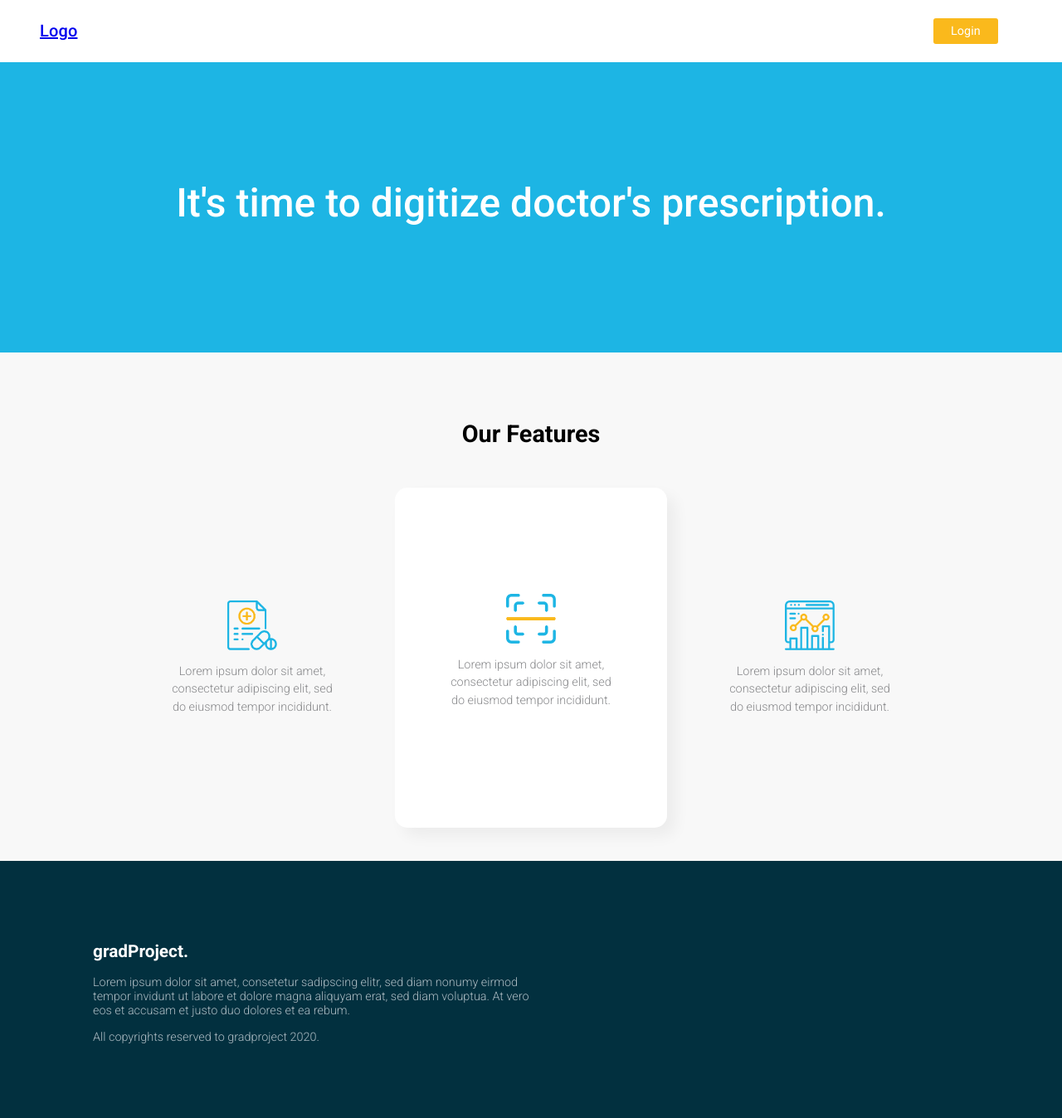
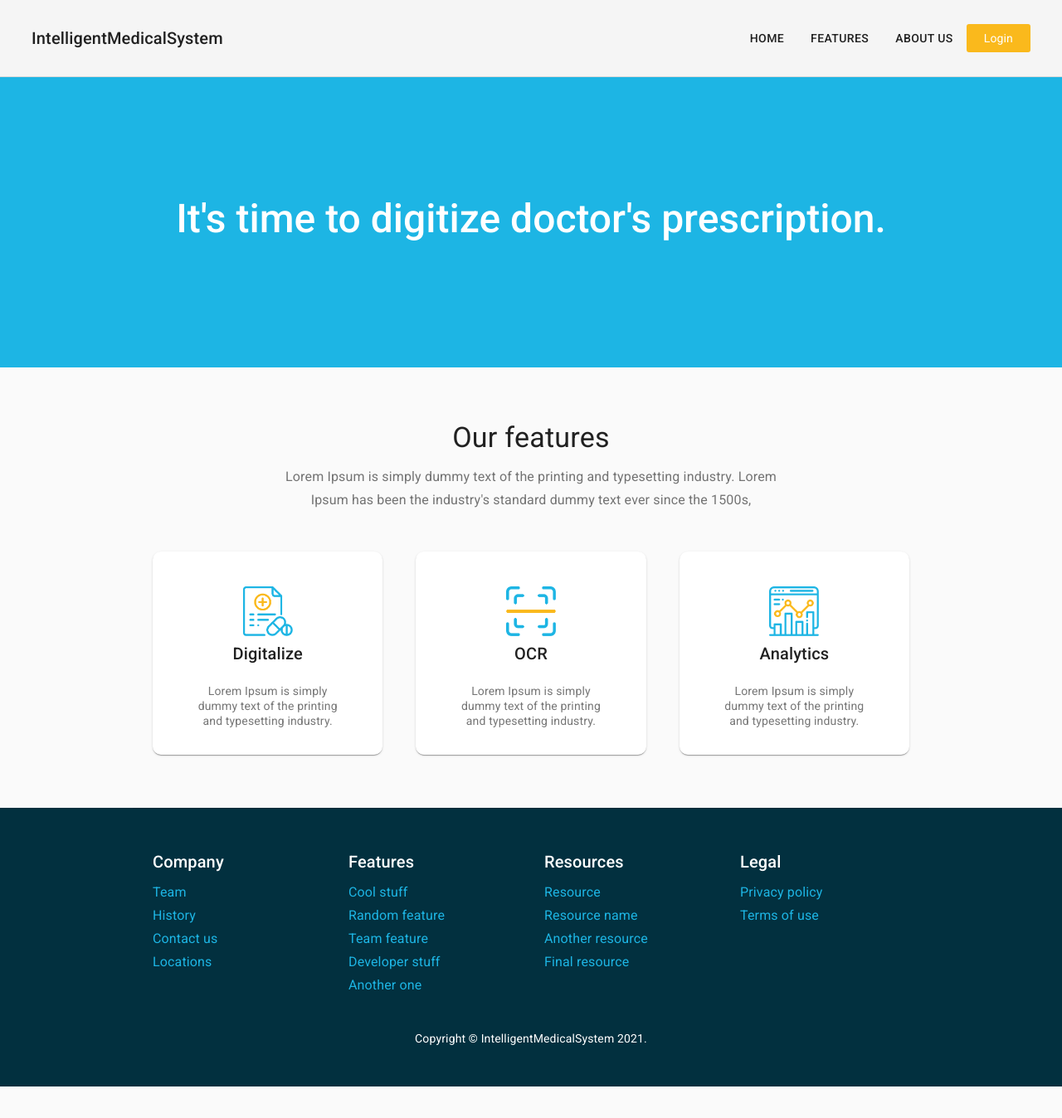
Before and after one commit to MahmoudSallam1/intelligent-medical-platform, a React (Create React App) app: page / in a window 1280 px wide. Shown: the top 1348 px of the page at 83% size. After the commit the page ends 1310 px from the top, so only its background shows below. Built offline with nearby package versions, Linux system fonts and the light colour scheme; no server answers.

Commit message:
redesining the landing page

```diff
--- a/public/index.html
+++ b/public/index.html
@@ -7,7 +7,8 @@
       name="description"
       content="Web site created using create-react-app"
     />
-    <title>Graudation Project</title>
+    <title>IntelligentMedicalSystem
+    </title>
 
     <link
       rel="stylesheet"
--- /dev/null
+++ b/src/components/footer/footer.js
@@ -0,0 +1,125 @@
+import React from "react";
+import AppBar from "@material-ui/core/AppBar";
+import Button from "@material-ui/core/Button";
+import Card from "@material-ui/core/Card";
+import CardActions from "@material-ui/core/CardActions";
+import CardContent from "@material-ui/core/CardContent";
+import CardHeader from "@material-ui/core/CardHeader";
+import CssBaseline from "@material-ui/core/CssBaseline";
+import Grid from "@material-ui/core/Grid";
+import StarIcon from "@material-ui/icons/StarBorder";
+import Toolbar from "@material-ui/core/Toolbar";
+import Typography from "@material-ui/core/Typography";
+import Link from "@material-ui/core/Link";
+import { makeStyles } from "@material-ui/core/styles";
+import Container from "@material-ui/core/Container";
+import Box from "@material-ui/core/Box";
+
+function Copyright() {
+  return (
+    <Typography variant="body2" color="" align="center">
+      {"Copyright © IntelligentMedicalSystem "}
+
+      {new Date().getFullYear()}
+      {"."}
+    </Typography>
+  );
+}
+
+const useStyles = makeStyles((theme) => ({
+  "@global": {
+    ul: {
+      margin: 0,
+      padding: 0,
+      listStyle: "none",
+    },
+  },
+  link: {
+    margin: theme.spacing(1, 1.5),
+    color: "#fff",
+  },
+
+  section: {
+    background: "#02303F",
+  },
+
+  footer: {
+    borderTop: `1px solid ${theme.palette.divider}`,
+    marginTop: theme.spacing(8),
+    paddingTop: theme.spacing(3),
+    paddingBottom: theme.spacing(3),
+    [theme.breakpoints.up("sm")]: {
+      paddingTop: theme.spacing(6),
+      paddingBottom: theme.spacing(6),
+      color: "#fff",
+    },
+  },
+}));
+
+const footers = [
+  {
+    title: "Company",
+    description: ["Team", "History", "Contact us", "Locations"],
+  },
+  {
+    title: "Features",
+    description: [
+      "Cool stuff",
+      "Random feature",
+      "Team feature",
+      "Developer stuff",
+      "Another one",
+    ],
+  },
+  {
+    title: "Resources",
+    description: [
+      "Resource",
+      "Resource name",
+      "Another resource",
+      "Final resource",
+    ],
+  },
+  {
+    title: "Legal",
+    description: ["Privacy policy", "Terms of use"],
+  },
+];
+
+export default function Footer() {
+  const classes = useStyles();
+
+  return (
+    <React.Fragment>
+      <CssBaseline />
+
+      <div className={classes.section}>
+        {/* Footer */}
+        <Container maxWidth="md" component="footer" className={classes.footer}>
+          <Grid container spacing={4} justify="space-evenly">
+            {footers.map((footer) => (
+              <Grid item xs={6} sm={3} key={footer.title}>
+                <Typography variant="h6" gutterBottom>
+                  {footer.title}
+                </Typography>
+                <ul>
+                  {footer.description.map((item) => (
+                    <li key={item}>
+                      <Link href="#" variant="subtitle1">
+                        {item}
+                      </Link>
+                    </li>
+                  ))}
+                </ul>
+              </Grid>
+            ))}
+          </Grid>
+          <Box mt={5}>
+            <Copyright />
+          </Box>
+        </Container>
+      </div>
+      {/* End footer */}
+    </React.Fragment>
+  );
+}
--- a/src/components/footer/index.js
+++ /dev/null
@@ -1,20 +0,0 @@
-import React from 'react'
-import {Container,Title,Content} from './styles/footer'
-
-export default function Footer({children,...restProps}) {
-    return (
-        <Container {...restProps}>
-            {children}
-        </Container>
-    )
-}
-
-
-Footer.Title = function FooterTitle({children,...restProps}){
-    return <Title {...restProps}>{children}</Title>
-}
-
-
-Footer.Content = function FooterContent({children,...restProps}){
-    return <Content {...restProps}>{children}</Content>
-}
--- a/src/components/footer/styles/footer.js
+++ /dev/null
@@ -1,25 +0,0 @@
-import styled from "styled-components";
-
-// Container,Title,Content
-
-export const Container = styled.section`
-  background: #02303f;
-  padding: 5em 7em;
-`;
-
-export const Title = styled.h2`
-  color: #fff;
-  font-size: 1.3rem;
-`;
-export const Content = styled.p`
-  color: #f5f6fa;
-  opacity: 0.7;
-  font-size: 0.9rem;
-  font-weight: 300;
-  width:50%;
-
-  @media (max-width: 769px) {
-    width: auto;
-
-  }
-`;
--- a/src/components/main-nav/main-nav.js
+++ b/src/components/main-nav/main-nav.js
@@ -1,53 +1,83 @@
 import React from "react";
-import { makeStyles } from "@material-ui/core/styles";
 import AppBar from "@material-ui/core/AppBar";
+import CssBaseline from "@material-ui/core/CssBaseline";
 import Toolbar from "@material-ui/core/Toolbar";
 import Typography from "@material-ui/core/Typography";
-import Button from "@material-ui/core/Button";
+import Link from "@material-ui/core/Link";
+import { makeStyles } from "@material-ui/core/styles";
 
-import Container from "@material-ui/core/Container";
-
-import { NavLink, Link } from "react-router-dom";
 import * as ROUTES from "../../constants/routes";
 
 import ButtonLinks from "../button-link/index";
 const useStyles = makeStyles((theme) => ({
-  root: {
+  appBar: {
+    borderBottom: `1px solid ${theme.palette.divider}`,
+    padding: "1em",
+  },
+  toolbar: {
+    flexWrap: "wrap",
+  },
+  toolbarTitle: {
     flexGrow: 1,
   },
-  menuButton: {
-    marginRight: theme.spacing(0),
+  link: {
+    margin: theme.spacing(1, 2),
   },
-  title: {
-    flexGrow: 1,
-  },
-  white:{
-    background:"#fff"
-  }
 }));
 
 function MainNav() {
   const classes = useStyles();
 
   return (
-    <div className={classes.root}>
-      <AppBar className={classes.white}  position="static">
-        <Container>
-          <Toolbar>
-            <Typography variant="h6" className={classes.title}>
-              <NavLink to="/">Logo</NavLink>
-            </Typography>
-
-            <ButtonLinks>
-              <ButtonLinks.ButtonLink to={ROUTES.SIGN_IN}>
-                {" "}
-                Login
-              </ButtonLinks.ButtonLink>
-            </ButtonLinks>
-          </Toolbar>
-        </Container>
+    <>
+      <CssBaseline />
+      <AppBar
+        position="static"
+        color="default"
+        elevation={0}
+        className={classes.appBar}
+      >
+        <Toolbar className={classes.toolbar}>
+          <Typography
+            variant="h6"
+            color="inherit"
+            noWrap
+            className={classes.toolbarTitle}
+          >
+            IntelligentMedicalSystem
+          </Typography>
+          <nav>
+            <Link
+              variant="button"
+              color="textPrimary"
+              href="#"
+              className={classes.link}
+            >
+              Home
+            </Link>
+            <Link
+              variant="button"
+              color="textPrimary"
+              href="#"
+              className={classes.link}
+            >
+              Features
+            </Link>
+            <Link
+              variant="button"
+              color="textPrimary"
+              href="#"
+              className={classes.link}
+            >
+              About us
+            </Link>
+          </nav>
+          <ButtonLinks.ButtonLink to={ROUTES.SIGN_IN}>
+            Login
+          </ButtonLinks.ButtonLink>
+        </Toolbar>
       </AppBar>
-    </div>
+    </>
   );
 }
 
--- /dev/null
+++ b/src/components/our-features/our-features.js
@@ -0,0 +1,156 @@
+import React from "react";
+import Button from "@material-ui/core/Button";
+import Card from "@material-ui/core/Card";
+import CardActions from "@material-ui/core/CardActions";
+import CardContent from "@material-ui/core/CardContent";
+import CssBaseline from "@material-ui/core/CssBaseline";
+import Grid from "@material-ui/core/Grid";
+import Typography from "@material-ui/core/Typography";
+import { makeStyles } from "@material-ui/core/styles";
+import Container from "@material-ui/core/Container";
+import Box from "@material-ui/core/Box";
+
+const useStyles = makeStyles((theme) => ({
+  section: {
+    marginBottom: "2em",
+  },
+  heroContent: {
+    padding: theme.spacing(8, 0, 6),
+  },
+  card: {
+    borderRadius: "10px",
+  },
+  cardHeader: {
+    backgroundColor:
+      theme.palette.type === "light"
+        ? theme.palette.grey[200]
+        : theme.palette.grey[700],
+  },
+
+  CardContent: {
+    display: "flex",
+    flexDirection: "column",
+    justifyContent: "center",
+    alignItems: "center",
+    padding: "3em",
+  },
+  cardPricing: {
+    display: "flex",
+    justifyContent: "center",
+    alignItems: "center",
+    marginBottom: theme.spacing(2),
+  },
+
+  imageClass: {
+    objectFit: "cover",
+    width: "60px",
+  },
+}));
+
+const tiers = [
+  {
+    title: "Digitalize",
+    image: "/images/icons/prescription.png",
+    buttonText: "Sign up for free",
+    buttonVariant: "outlined",
+  },
+  {
+    title: "OCR",
+    image: "/images/icons/ocr.png",
+
+    buttonText: "Get started",
+    buttonVariant: "contained",
+  },
+  {
+    title: "Analytics",
+    image: "/images/icons/analytics.png",
+    buttonText: "Contact us",
+    buttonVariant: "outlined",
+  },
+];
+
+function OurFeatures() {
+  const classes = useStyles();
+
+  return (
+    <React.Fragment>
+      <CssBaseline />
+
+      <div className={classes.section}>
+        {/* Hero unit */}
+        <Container
+          maxWidth="sm"
+          component="main"
+          className={classes.heroContent}
+        >
+          <Typography
+            variant="h4"
+            align="center"
+            color="textPrimary"
+            gutterBottom
+          >
+            Our features
+          </Typography>
+          <Typography
+            variant="subtitle1"
+            align="center"
+            color="textSecondary"
+            component="p"
+          >
+            Lorem Ipsum is simply dummy text of the printing and typesetting
+            industry. Lorem Ipsum has been the industry's standard dummy text
+            ever since the 1500s,
+          </Typography>
+        </Container>
+
+        <Container maxWidth="md" component="main">
+          <Grid container spacing={5} alignItems="flex-end">
+            {tiers.map((tier) => (
+              <Grid
+                item
+                key={tier.title}
+                xs={12}
+                sm={tier.title === "Enterprise" ? 12 : 6}
+                md={4}
+              >
+                <Card className={classes.card}>
+                  <CardContent className={classes.CardContent}>
+                    <img
+                      className={classes.imageClass}
+                      src={tier.image}
+                      alt=""
+                    />
+                    <Typography
+                      variant="h6"
+                      align="center"
+                      color="textPrimary"
+                      gutterBottom
+                    >
+                      <Box lineHeight={1.3} m={1}>
+                        {tier.title}
+                      </Box>
+                    </Typography>
+
+                    <Typography
+                      variant="subtitle3"
+                      align="center"
+                      color="textSecondary"
+                      component="p"
+                    >
+                      <Box lineHeight={1.3} m={1}>
+                        Lorem Ipsum is simply dummy text of the printing and
+                        typesetting industry.{" "}
+                      </Box>
+                    </Typography>
+                  </CardContent>
+                </Card>
+              </Grid>
+            ))}
+          </Grid>
+        </Container>
+      </div>
+    </React.Fragment>
+  );
+}
+
+export default OurFeatures;
--- a/src/pages/home.js
+++ b/src/pages/home.js
@@ -1,16 +1,20 @@
 import React from "react";
 import MainNav from "../components/main-nav/main-nav";
 import HeroArea from "../components/hero-area/hero-area";
-import FeaturesContainer from "../containers/features";
-import FooterContainer from "../containers/footer";
+
+import OurFeatures from "../components/our-features/our-features";
+
+import Footer from '../components/footer/footer'
+
+
 
 export default function HomePage() {
   return (
     <>
       <MainNav />
       <HeroArea />
-      <FeaturesContainer />
-      <FooterContainer/>
+      <OurFeatures />
+      <Footer/>
     </>
   );
 }
--- a/src/pages/signin.js
+++ b/src/pages/signin.js
@@ -9,25 +9,37 @@ import Grid from "@material-ui/core/Grid";
 import LockOutlinedIcon from "@material-ui/icons/LockOutlined";
 import Typography from "@material-ui/core/Typography";
 import { makeStyles } from "@material-ui/core/styles";
-import Container from "@material-ui/core/Container";
+import Paper from '@material-ui/core/Paper';
 
 import { useHistory } from "react-router-dom";
 import * as ROUTES from "../constants/routes";
 
-import {Link} from 'react-router-dom'
+import { Link } from "react-router-dom";
 
 import { auth, signInWithGoogle } from "../firebase/firebase";
 
 const useStyles = makeStyles((theme) => ({
+  root: {
+    height: "100vh",
+  },
+  image: {
+    backgroundImage: "url(/images/sign-in.png)",
+    backgroundRepeat: "no-repeat",
+    backgroundColor:
+      theme.palette.type === "light"
+        ? theme.palette.grey[50]
+        : theme.palette.grey[900],
+    backgroundSize: "cover",
+    backgroundPosition: "center",
+  },
   paper: {
-    // marginTop: theme.spacing(8),
+    margin: theme.spacing(8, 4),
     display: "flex",
     flexDirection: "column",
     alignItems: "center",
-    justifyContent: "center",
-    height: "90vh",
   },
   avatar: {
+    margin: theme.spacing(1),
     backgroundColor: theme.palette.secondary.main,
   },
   form: {
@@ -51,7 +63,7 @@ export default function SignIn() {
 
   async function handleSubmit(e) {
     e.preventDefault();
-    console.log(email,password)
+    console.log(email, password);
 
     try {
       await auth.signInWithEmailAndPassword(email, password);
@@ -64,8 +76,10 @@ export default function SignIn() {
   }
 
   return (
-    <Container component="main" maxWidth="xs">
+    <Grid container component="main" className={classes.root}>
       <CssBaseline />
+      <Grid item xs={false} sm={4} md={7} className={classes.image} />
+      <Grid item xs={12} sm={8} md={5} component={Paper} elevation={6} square>
         <div className={classes.paper}>
           <Avatar className={classes.avatar}>
             <LockOutlinedIcon />
@@ -119,19 +133,18 @@ export default function SignIn() {
             </Button>
             <Grid container>
               <Grid item xs>
-              <Link>
-                Forgot password?
-              </Link>
+                <Link>Forgot password?</Link>
               </Grid>
               <Grid item>
-              <Link to={ROUTES.SIGN_UP} >
+                <Link to={ROUTES.SIGN_UP}>
                   {"Don't have an account? Sign Up"}
                 </Link>
               </Grid>
             </Grid>
           </form>
         </div>
-    </Container>
+      </Grid>
+    </Grid>
   );
 }
 
```
Also changed, not shown: public/images/sign-in.png (added), 1 other file (tests, documents, lock files or other folders). Lines whose indentation alone changed are shown as unchanged.
